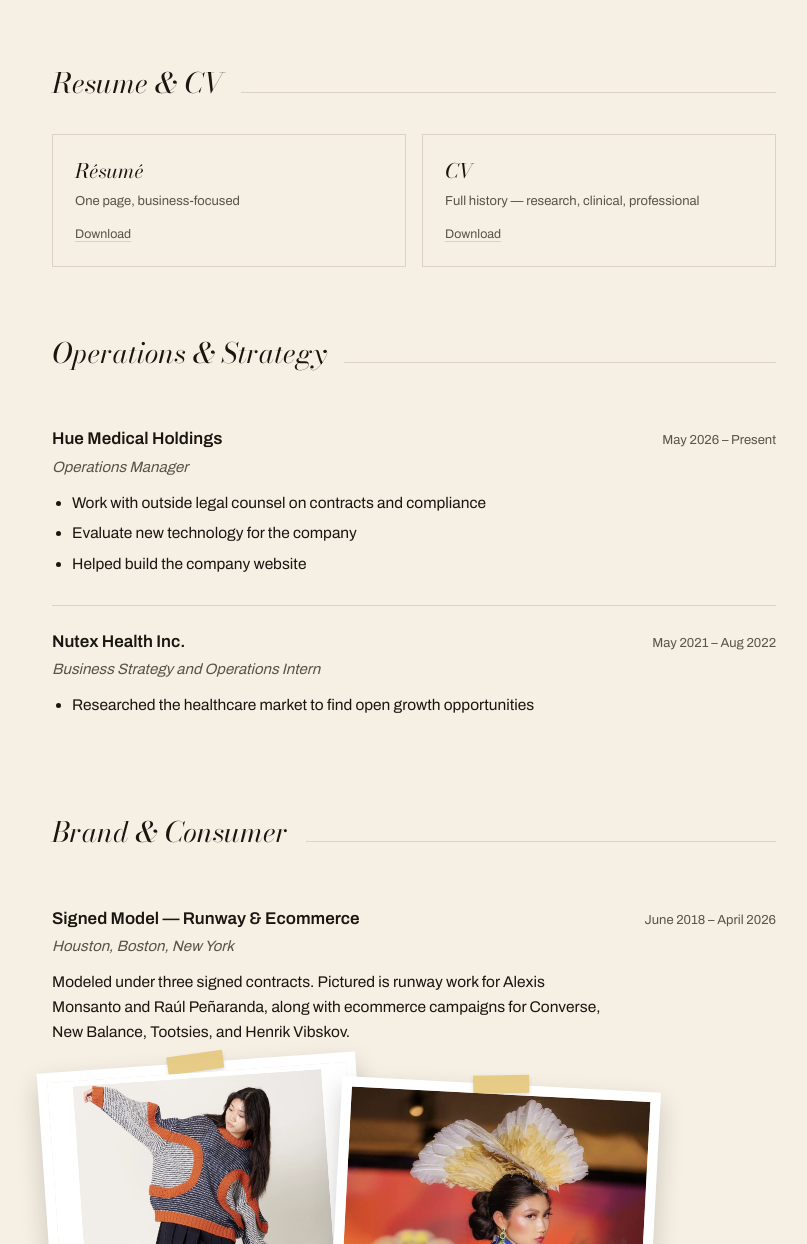
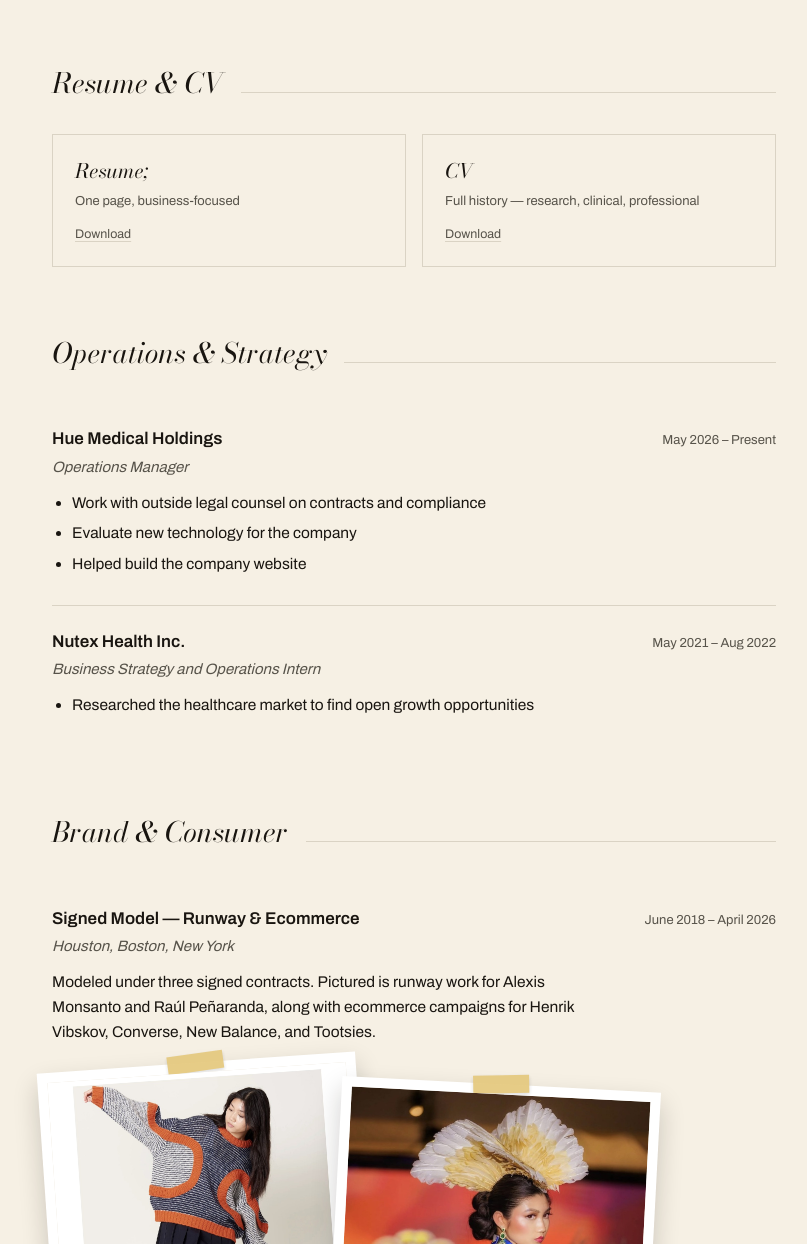
Before and after one commit to maiavvo/portfolio, a plain HTML site: page index.html in a window 1280 px wide. Shown: the part 762-2006 px from the top of the page, without its empty margins (226-1033 px from the left). Drawn offline with nearby package versions, Linux system fonts and the light colour scheme.

Commit message:
Fix resume label and reorder ecommerce campaigns
Updated the label for the resume link and reordered the ecommerce campaign mentions.

```diff
--- a/index.html
+++ b/index.html
@@ -486,7 +486,7 @@
 <div class="docs-row">
       <div class="doc-card">
         <a class="doc-view" href="docs/resume.pdf" target="_blank" rel="noopener">
-          <span class="doc-label">R&eacute;sum&eacute;</span>
+          <span class="doc-label">Resume;</span>
           <span class="doc-sub">One page, business-focused</span>
         </a>
         <a class="doc-download" href="docs/resume.pdf" download="Vo_Maia_Resume.pdf">Download</a>
@@ -538,7 +538,7 @@
         <span class="entry-dates">June 2018 &ndash; April 2026</span>
       </div>
       <div class="entry-role">Houston, Boston, New York</div>
-<p>Modeled under three signed contracts. Pictured is runway work for Alexis Monsanto and Raúl Peñaranda, along with ecommerce campaigns for Converse, New Balance, Tootsies, and Henrik Vibskov.</p>
+<p>Modeled under three signed contracts. Pictured is runway work for Alexis Monsanto and Raúl Peñaranda, along with ecommerce campaigns for Henrik Vibskov, Converse, New Balance, and Tootsies.</p>
 <div class="photo-spread">
 <div class="photo-card reveal">
   <div class="tape"></div>
```
